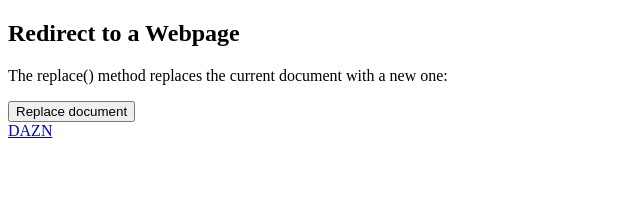
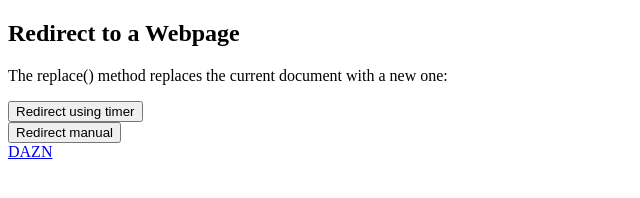
Before and after one commit to polaris/test-page, a plain HTML site: page index.html in a window 1280 px wide. Shown: the whole page, without its empty margins (0-640 px from the left). Drawn offline with Linux system fonts and the light colour scheme.

```diff
--- a/index.html
+++ b/index.html
@@ -4,7 +4,11 @@
     <h2>Redirect to a Webpage</h2>
     <p>The replace() method replaces the current document with a new one:</p>
 
-    <button onclick="redirect()">Replace document</button>
+    <button onclick="redirect()">Redirect using timer</button>
+
+    <br />
+
+    <button onclick="myFunction()">Redirect manual</button>
 
     <br />
     <a href="https://www.dazn.com" rel="nofollow">DAZN</a>
@@ -22,8 +26,9 @@
       }
 
       function myURL() {
-        document.location.href = "https://www.dazn.com";
+        window.location.href = "https://www.dazn.com";
       }
-    </script>
+
+</script>
   </body>
 </html>
```
